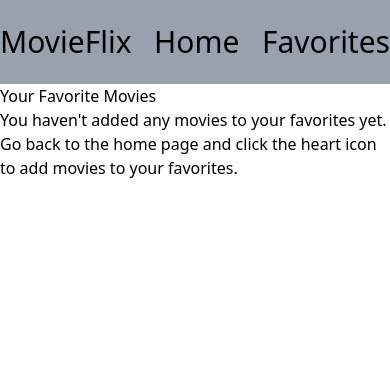
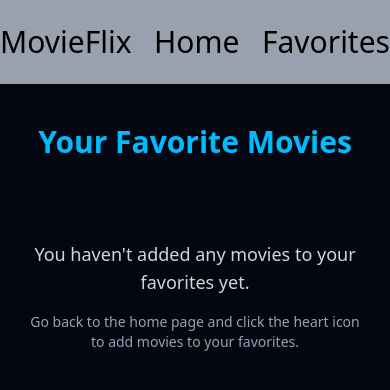
Before and after one commit to Bonifilda/React--movie, a React (Vite) app in the folder my-app/: page /favorites in a window 390 px wide. Shown: the top 390 px of the page. Built offline with nearby package versions, Linux system fonts and the light colour scheme.

Commit message:
Style Home page using Tailwind and improve mobile responsiveness

```diff
--- a/my-app/src/components/Navbar.jsx
+++ b/my-app/src/components/Navbar.jsx
@@ -3,7 +3,7 @@ import { Link } from 'react-router-dom';
 
 const Navbar = () => {
   return (
-    <nav className="bg-gray-400 text-black-700 text-3xl">
+    <nav className="bg-gray-400 text-black-700 text-3xl sm:text-sky-100 md:text-sky-300">
       <div className="flex mx-auto justify-between item center  md:px-4 py-6">
         <Link to="/" className="text-3xl"> MovieFlix </Link>
 
--- a/my-app/src/pages/Favorites.jsx
+++ b/my-app/src/pages/Favorites.jsx
@@ -6,11 +6,11 @@ const Favorites = () => {
   const { favorites, toggleFavorite, isFavorite } = useFavorites();
 
   return (
-    <div className="favorites-container">
-      <h1>Your Favorite Movies</h1>
+    <div className="min-h-screen bg-gray-950 text-white px-6 py-10">
+      <h1 className="text-3xl md:text-4xl font-bold mb-8 text-center text-sky-400">Your Favorite Movies</h1>
 
       {favorites.length > 0 ? (
-        <div className="movies-container">
+        <div className="grid grid-cols-1 sm:grid-cols-2 md:grid-cols-3 lg:grid-cols-4 gap-6">
           {favorites.map(movie => (
             <MovieCard
               key={movie.id}
@@ -21,9 +21,9 @@ const Favorites = () => {
           ))}
         </div>
       ) : (
-        <div className="no-favorites">
-          <p>You haven't added any movies to your favorites yet.</p>
-          <p>Go back to the home page and click the heart icon to add movies to your favorites.</p>
+        <div className="flex flex-col  items-center justify-center text-center mt-20 space-y-4">
+          <p className ="text-lg sm:text-xl text-gray-300">You haven't added any movies to your favorites yet.</p>
+          <p className="text-sm sm:text-base text-gray-400 max-w-md">Go back to the home page and click the heart icon to add movies to your favorites.</p>
         </div>
       )}
     </div>
--- a/my-app/src/pages/Home.jsx
+++ b/my-app/src/pages/Home.jsx
@@ -18,12 +18,12 @@ const Home = () => {
     return matchesSearch && matchesCategory;
   });
 
-  if (loading) return <div className="loading">Loading movies...</div>;
-  if (error) return <div className="error">Error: {error}</div>;
+  if (loading) return <div className="text-center text-sky-400 text-lg py-20 animate-pulse">Loading movies...</div>;
+  if (error) return <div className="text-center text-red-500 text-lg py-20">Error: {error}</div>;
 
   return (
-    <div className="home-container text-shadow-black ">
-      <div className="filters-container text-black">
+    <div className=" min-h-screen bg-gray-900 text-white px-4 sm:px-6 lg:px-12 py-10 ">
+      <div className="flex flex-col sm:flex-row sm:items-center sm:justify-between gap-4 mb-8">
         <SearchBar searchTerm={searchTerm} setSearchTerm={setSearchTerm} />
         <CategoryFilter
           categories={categories}
@@ -32,7 +32,7 @@ const Home = () => {
         />
       </div>
 
-      <div className="movies-container">
+      <div className="grid gap-6 sm:gap-8 grid-cols-1 sm:grid-cols-2 md:grid-cols-3 lg:grid-cols-4">
         {filteredMovies.length > 0 ? (
           filteredMovies.map(movie => (
             <MovieCard
@@ -43,7 +43,7 @@ const Home = () => {
             />
           ))
         ) : (
-          <div className="no-movies">No movies found matching your criteria.</div>
+          <div className="col-span-full text-center mt-16 text-gray-400 text-lg">No movies found matching your criteria.</div>
         )}
       </div>
     </div>
```
